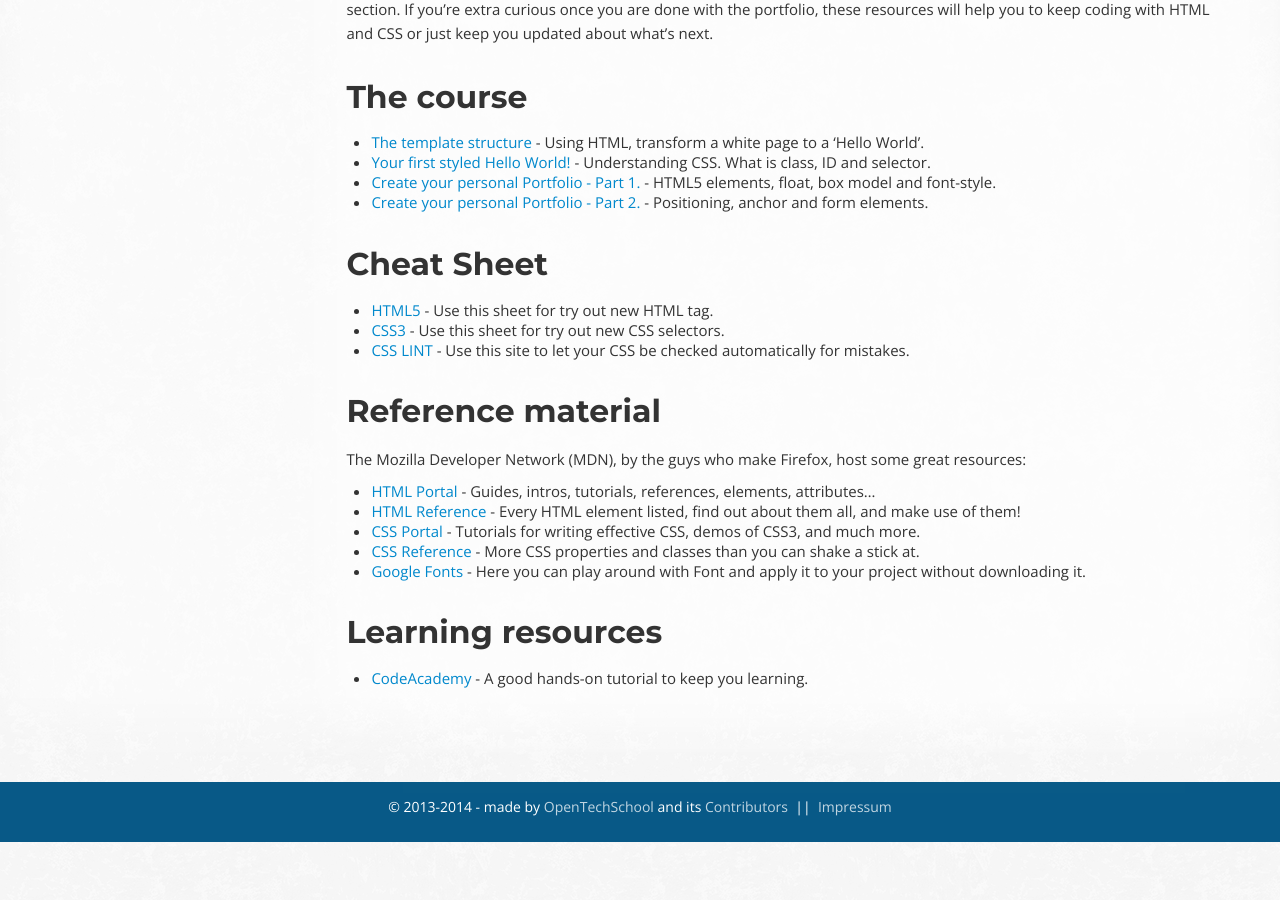
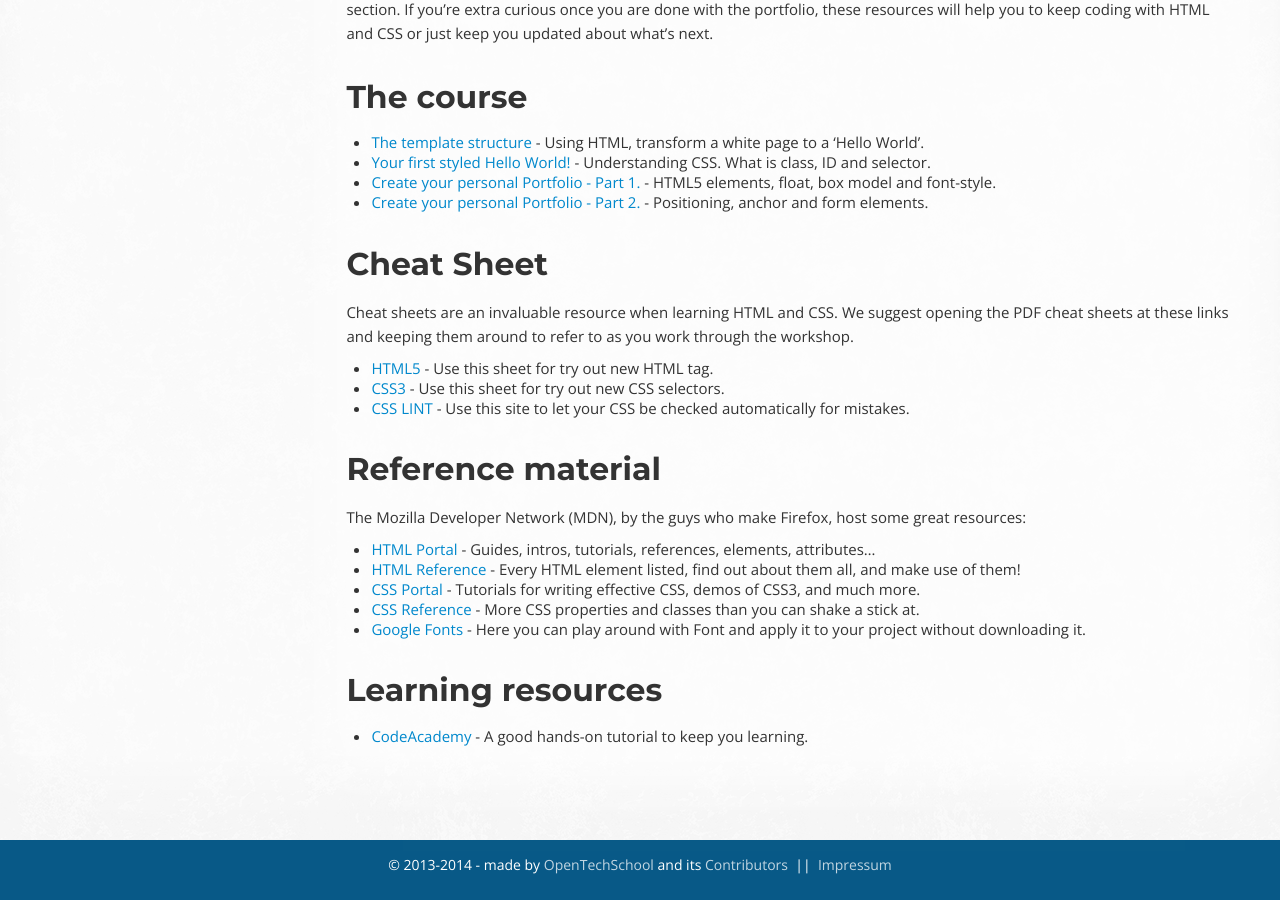
Before and after one commit to OpenTechSchool/html-css-beginners, a Jekyll site: the page built from index.md, in a window 1280 px wide and 900 px high, scrolled down 922 px. Built offline with Jekyll 4.4.1, drawn with Linux system fonts in a browser that asks for light colours; Markdown is read by kramdown in place of the engine named in the settings; before the commit the page ends 1764 px from its top, so only the background shows below that.

Commit message:
Add a motivation for the cheat sheets

```diff
--- a/index.md
+++ b/index.md
@@ -66,6 +66,10 @@ about what’s next.
 
 ## Cheat Sheet
 
+Cheat sheets are an invaluable resource when learning HTML and CSS.
+We suggest opening the PDF cheat sheets at these links and keeping
+them around to refer to as you work through the workshop.
+
 * <a href="http://www.smashingmagazine.com/2009/07/06/html-5-cheat-sheet-pdf/" target= "_blank" >
   HTML5 </a> - Use this sheet for try out new HTML tag.
 * <a href="http://coding.smashingmagazine.com/2009/07/13/css-3-cheat-sheet-pdf/" target= "_blank" >
```
